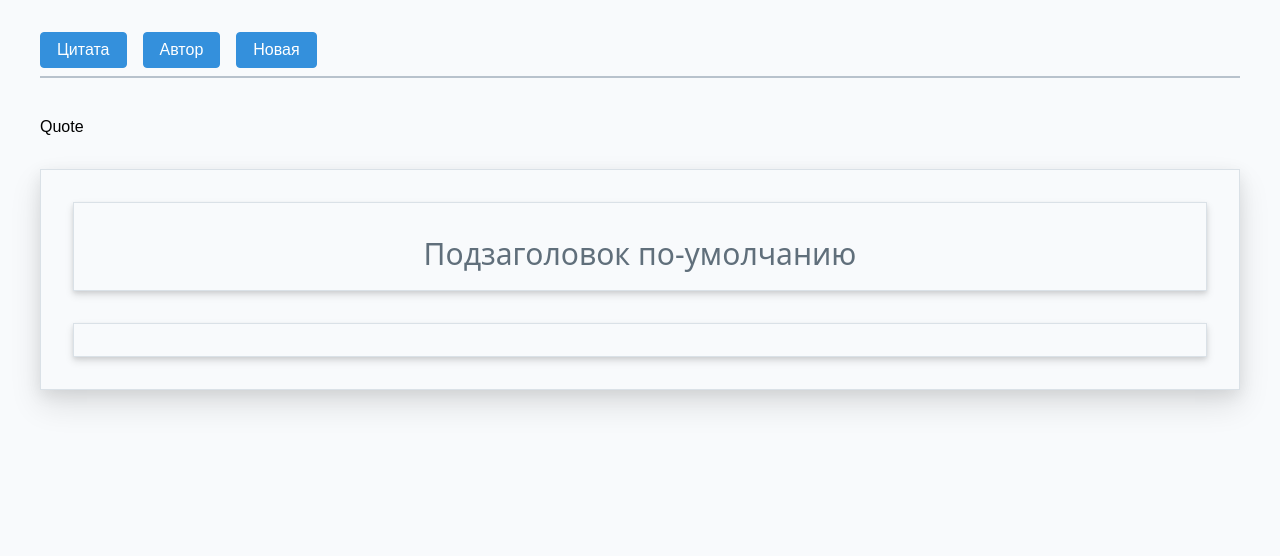
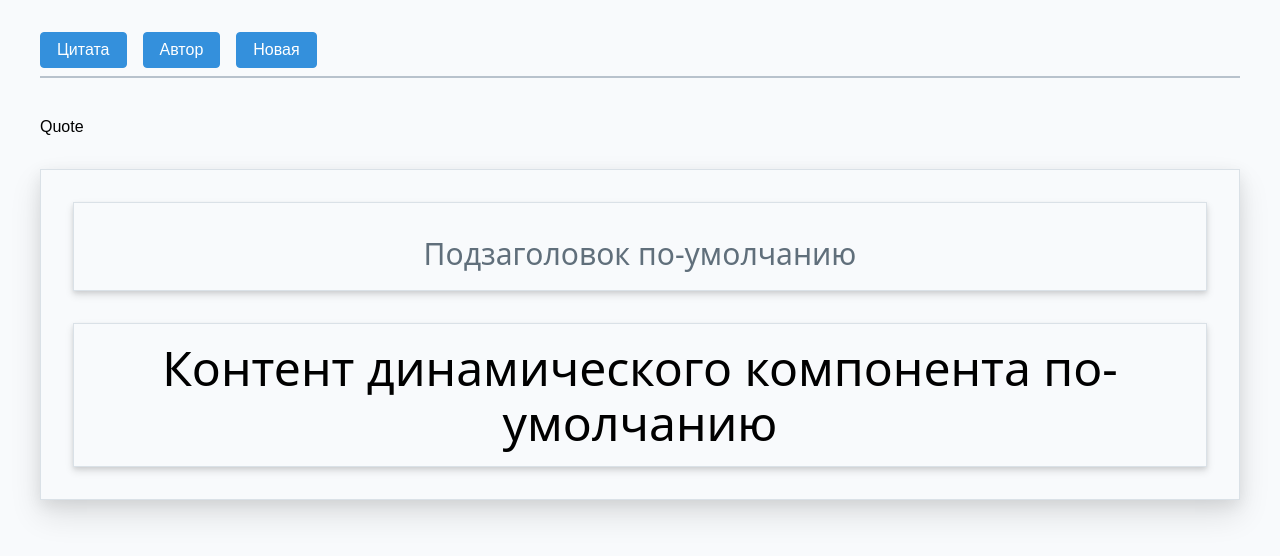
Before and after one commit to curtdp/quotescms, a Vue app: page / in a window 1280 px wide. Shown: the top 556 px of the page. Built offline with nearby package versions, Linux system fonts and the light colour scheme.

Commit message:
Добавил контент по-умолчанию

```diff
--- a/src/App.vue
+++ b/src/App.vue
@@ -8,7 +8,9 @@
       <div class="py-8">
         {{ selectedComponent }}
       </div>
-      <component :is="selectedComponent"></component>
+      <component :is="selectedComponent">
+        Контент динамического компонента по-умолчанию
+      </component>
       <!-- <Quote>
         <h2 slot="title">{{ quoteTitle }}</h2>
         <p>Супер цитата</p>
```
